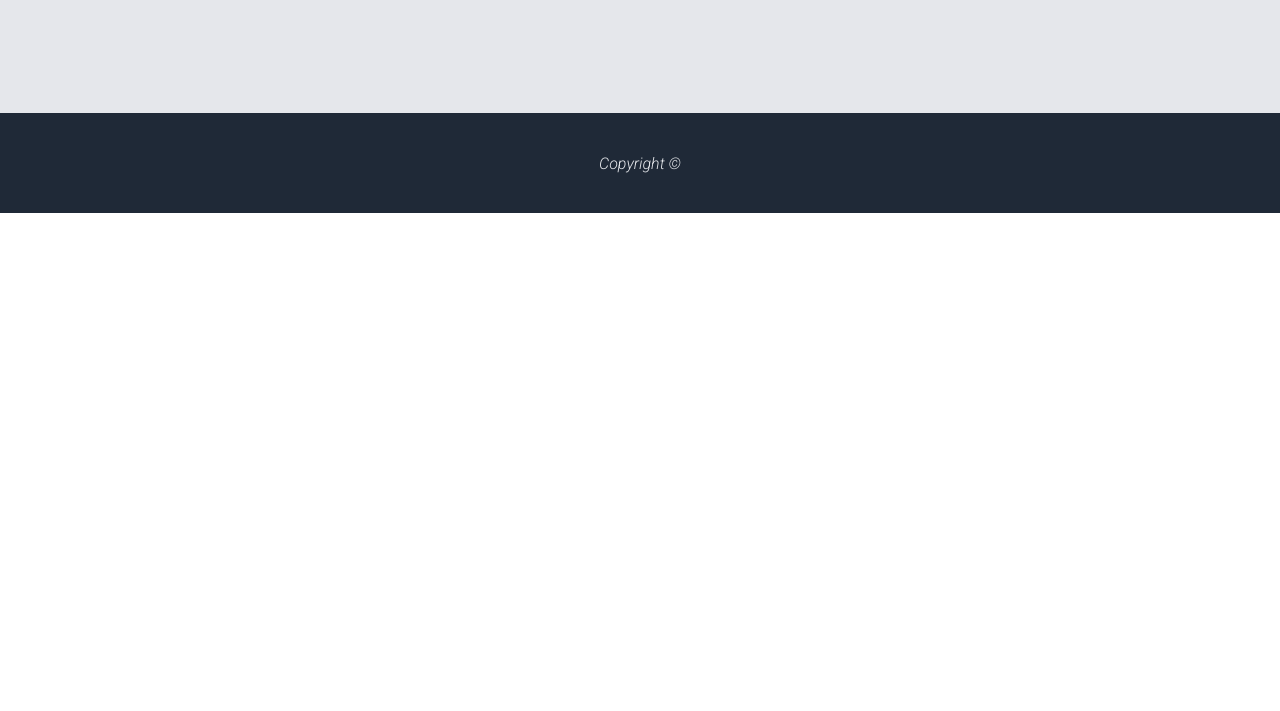
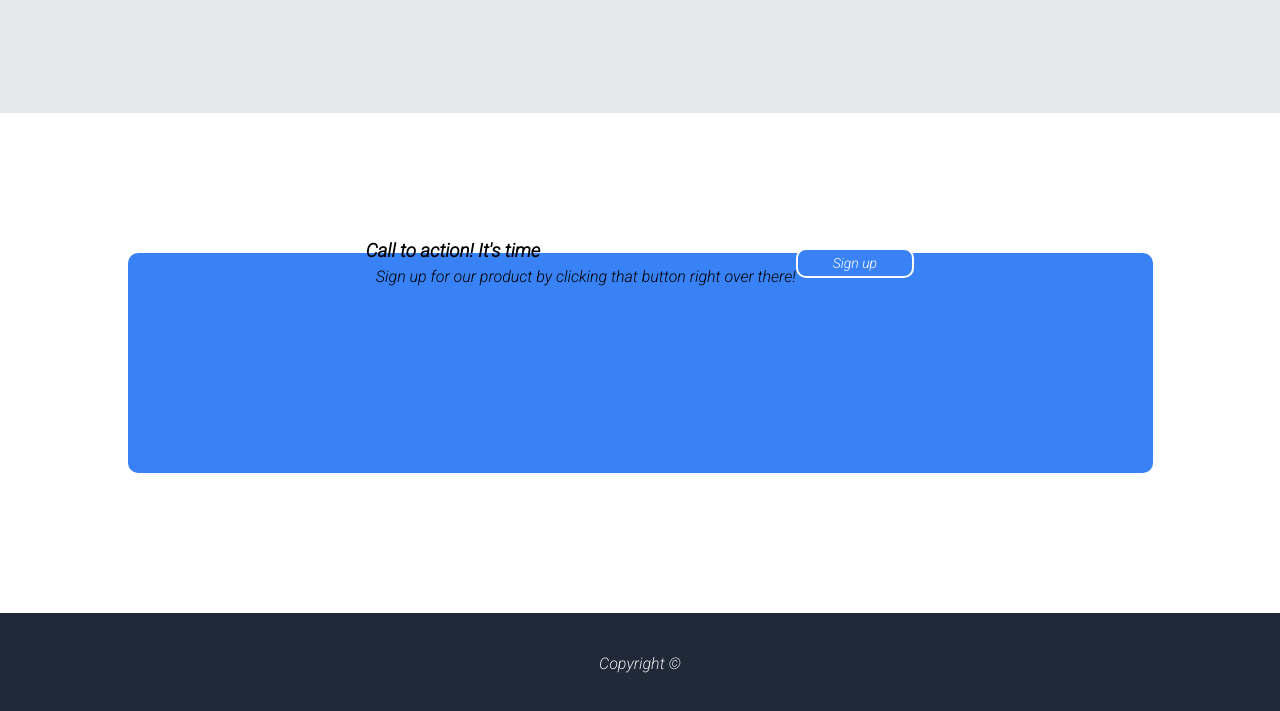
Before and after one commit to mantdargis/html-and-css-website, a plain HTML site: page index.html in a window 1280 px wide. Shown: the part 1344-2055 px from the top of the page. Before the commit the page ends 1557 px from the top, so only its background shows below. Drawn offline with Linux system fonts and the light colour scheme; a web font is replaced by a local one.

Commit message:
Update index.html

```diff
--- a/index.html
+++ b/index.html
@@ -56,6 +56,16 @@
     <p class="quote">-Thor</p>
   </section>
 
+  <section class="section-4">
+    <div class="wrapper">
+      <div>
+        <h3>Call to action! It's time</h3>
+        <p>Sign up for our product by clicking that button right over there!</p>
+      </div>
+      <button>Sign up</button>
+    </div>
+  </section>
+
   <footer>
     <p>Copyright 	&copy;</p>
   </footer>
```
